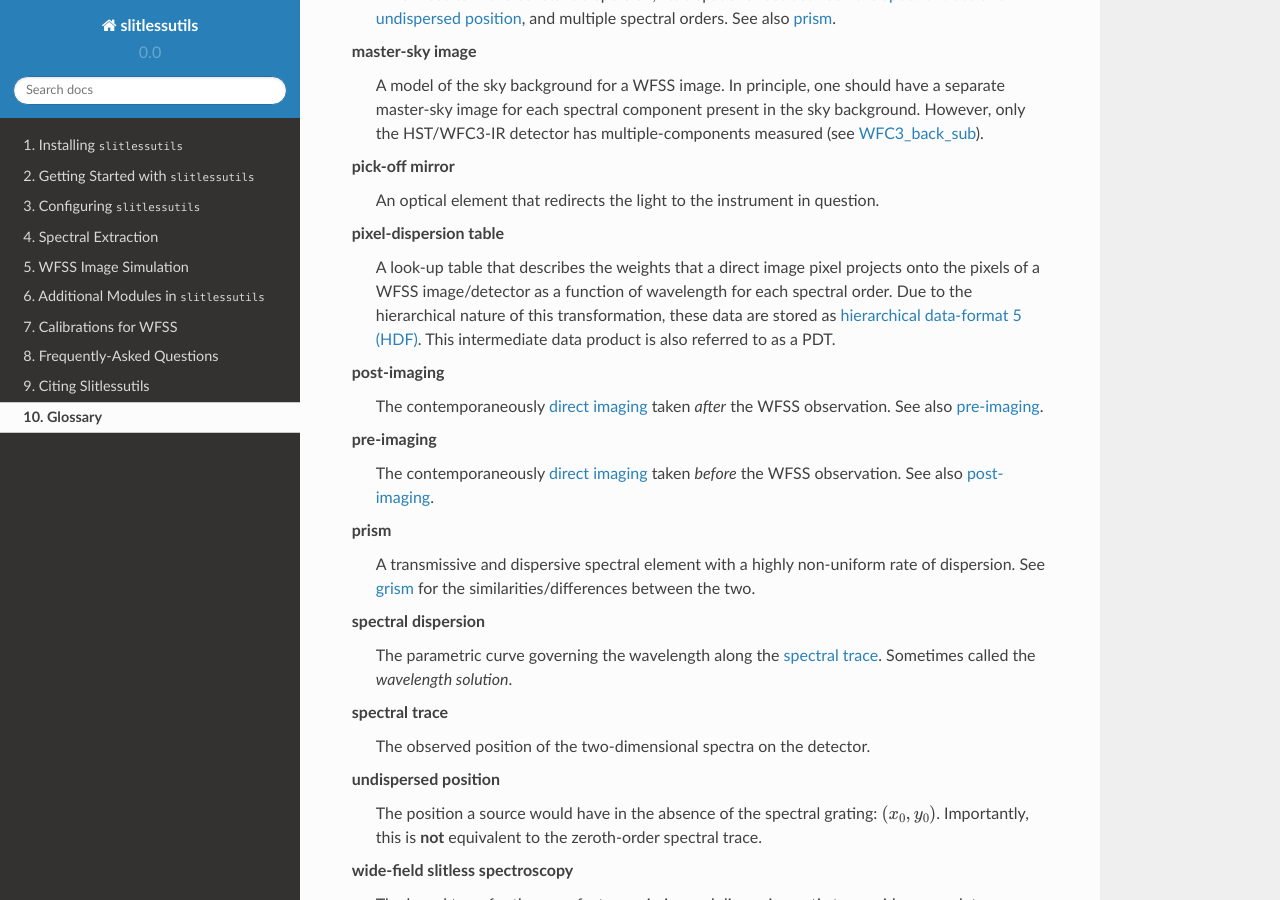
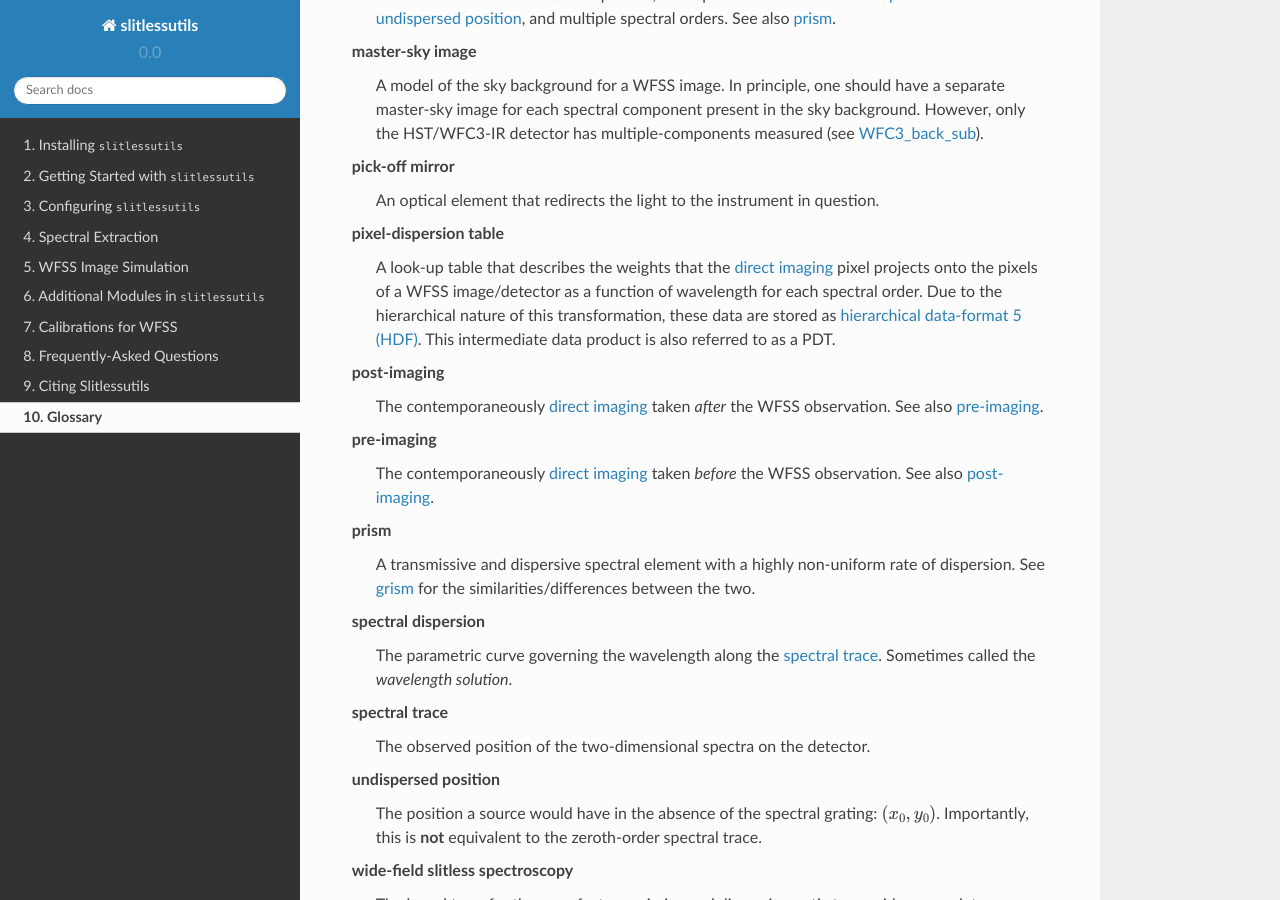
Before and after one commit to spacetelescope/slitlessutils, a Sphinx documentation site: the page built from docs/glossary.rst, in a window 1280 px wide and 900 px high, scrolled down 601 px. Built offline with Sphinx 7.4.7 and the Read the Docs theme 2.0.0, drawn with Linux system fonts in a browser that asks for light colours.

Commit message:
fixed error in glossary

```diff
--- a/docs/glossary.rst
+++ b/docs/glossary.rst
@@ -23,7 +23,7 @@ Glossary
 	    An optical element that redirects the light to the instrument in question.
 
 	pixel-dispersion table
-		A look-up table that describes the weights that a :term:`direct image` pixel projects onto the pixels of a WFSS image/detector as a function of wavelength for each spectral order.  Due to the hierarchical nature of this transformation, these data are stored as `hierarchical data-format 5 (HDF) <https://www.hdfgroup.org/solutions/hdf5/>`_.  This intermediate data product is also referred to as a PDT.
+		A look-up table that describes the weights that the :term:`direct imaging` pixel projects onto the pixels of a WFSS image/detector as a function of wavelength for each spectral order.  Due to the hierarchical nature of this transformation, these data are stored as `hierarchical data-format 5 (HDF) <https://www.hdfgroup.org/solutions/hdf5/>`_.  This intermediate data product is also referred to as a PDT.
 
 	post-imaging
 	 	The contemporaneously :term:`direct imaging` taken *after* the WFSS observation.  See also :term:`pre-imaging`.
```
